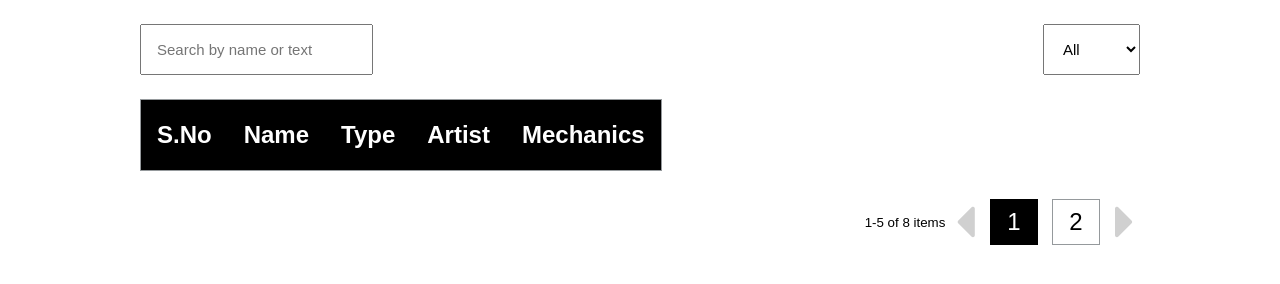
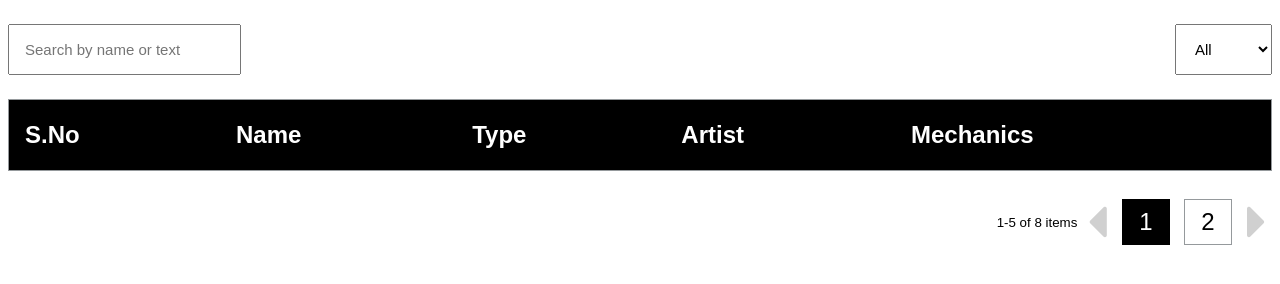
Before and after one commit to Rishi-121/siscaso-technical-round-2-task, a plain HTML site: page index.html in a window 1280 px wide. Drawn offline with Linux system fonts and the light colour scheme; no server answers.

Commit message:
some minor UI changes

```diff
--- a/css/styles.css
+++ b/css/styles.css
@@ -4,16 +4,10 @@
 
 /* Style: CSS Style Sheet */
 
-.container {
-  margin-left: auto;
-  margin-right: auto;
-  width: 1000px;
-}
-
 /* Top action-container styling */
 
-.action-container,
-.pagination-container {
+#action-container,
+#pagination-container {
   margin: 1.5rem 0;
 }
 
@@ -31,6 +25,7 @@
 table {
   border: 1px solid #95999c;
   border-collapse: collapse;
+  width: 100%;
 }
 
 #table td,
@@ -60,11 +55,11 @@ table {
 
 /* Bottom pagination-container styling */
 
-.pagination-container {
+#pagination-container {
   margin-bottom: 10rem;
 }
 
-.pagination-container #pagination-wrapper {
+#pagination-container #pagination-wrapper {
   float: right;
 }
 
--- a/index.html
+++ b/index.html
@@ -15,7 +15,7 @@
     <main>
         <div class="container">
 
-            <div class="action-container">
+            <div id="action-container">
                 <input id="search" type="text" onkeyup="searchAlgorithm();" placeholder="Search by name or text" />
 
                 <select id="dropDown" onchange="dropDownFiltering();">
@@ -25,7 +25,7 @@
                 </select>
             </div>
 
-            <div class="table-container">
+            <div id="table-container">
                 <table id="table">
                     <tr class="thead">
                         <th>S.No</th>
@@ -37,7 +37,7 @@
                 </table>
             </div>
 
-            <div class="pagination-container">
+            <div id="pagination-container">
                 <div id="pagination-wrapper">
                     <small>1-5 of 8 items</small>
                     <button id="next">
```
